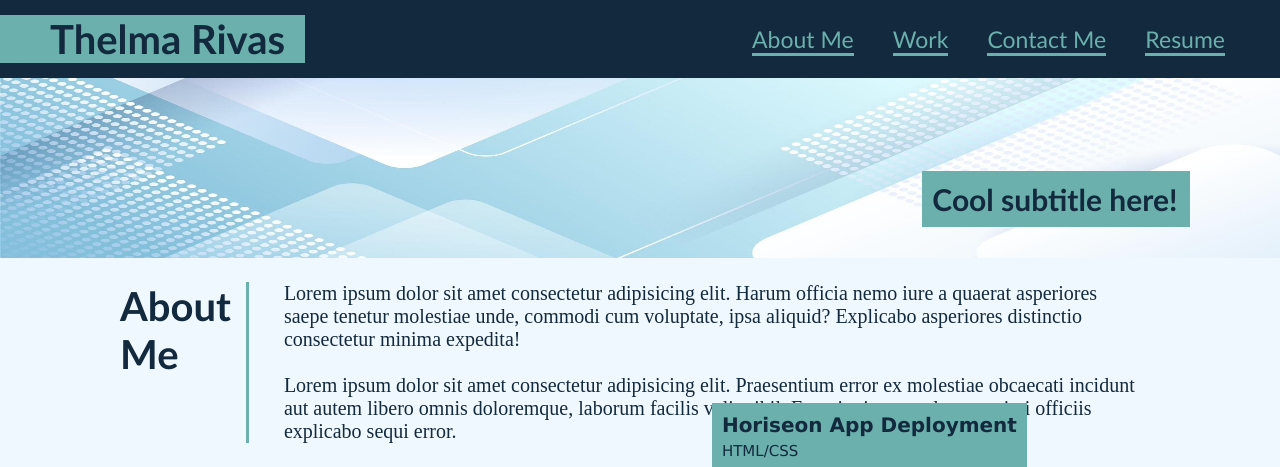
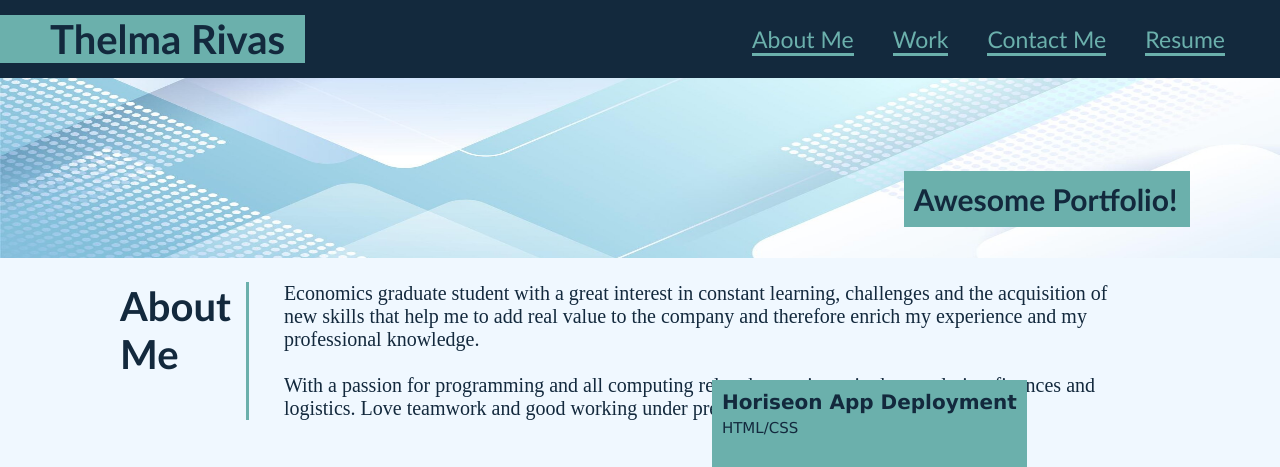
Before and after one commit to ThelmaRivas/awesome-portfolio, a plain HTML site: page index.html in a window 1280 px wide. Shown: the top 467 px of the page. Drawn offline with Linux system fonts and the light colour scheme.

Commit message:
added details to the css and html

```diff
--- a/assets/css/style.css
+++ b/assets/css/style.css
@@ -166,13 +166,6 @@ h2    {
   margin-top: 5px;
 }
 
-.card-header {
-  position: relative;
-  margin-top: -20px;
-
-}
-
-
 
 .contact {
   width: 80%;
@@ -192,6 +185,7 @@ h2    {
   text-decoration: none;
   border-bottom-style: solid;
   border-bottom-color: var(--textcolor);
+  font-size: 20px;
 }
 
 .contact div {
--- a/index.html
+++ b/index.html
@@ -28,7 +28,7 @@
   </header>
   <div class="container">
     <img src="./assets/images/header-background3.png" alt="purple, blue and green background" style="width: 100%;">
-    <h2 class="subtitle">Cool subtitle here!</h2>
+    <h2 class="subtitle">Awesome Portfolio!</h2>
   </div>
 
   <main>
@@ -36,14 +36,14 @@
       <h2>About Me</h2>
       <div class="info">
         <p>
-          Lorem ipsum dolor sit amet consectetur adipisicing elit. Harum officia nemo iure a quaerat asperiores saepe
-          tenetur molestiae unde, commodi cum voluptate, ipsa aliquid? Explicabo asperiores distinctio consectetur
-          minima expedita!
+          Economics graduate student with a
+          great interest in constant learning, challenges and
+          the acquisition of new skills that help me to add real
+          value to the company and therefore enrich my
+          experience and my professional knowledge.
         </p>
         <br>
-        <p>Lorem ipsum dolor sit amet consectetur adipisicing elit. Praesentium error ex molestiae obcaecati incidunt
-          aut autem libero omnis doloremque, laborum facilis velit nihil. Exercitationem, placeat animi officiis
-          explicabo sequi error.</p>
+        <p>With a passion for programming and all computing related, experience in data analytics, finances and logistics. Love teamwork and good working under pressure and can motivate others too  </p>
       </div>
     </section>
 
```
